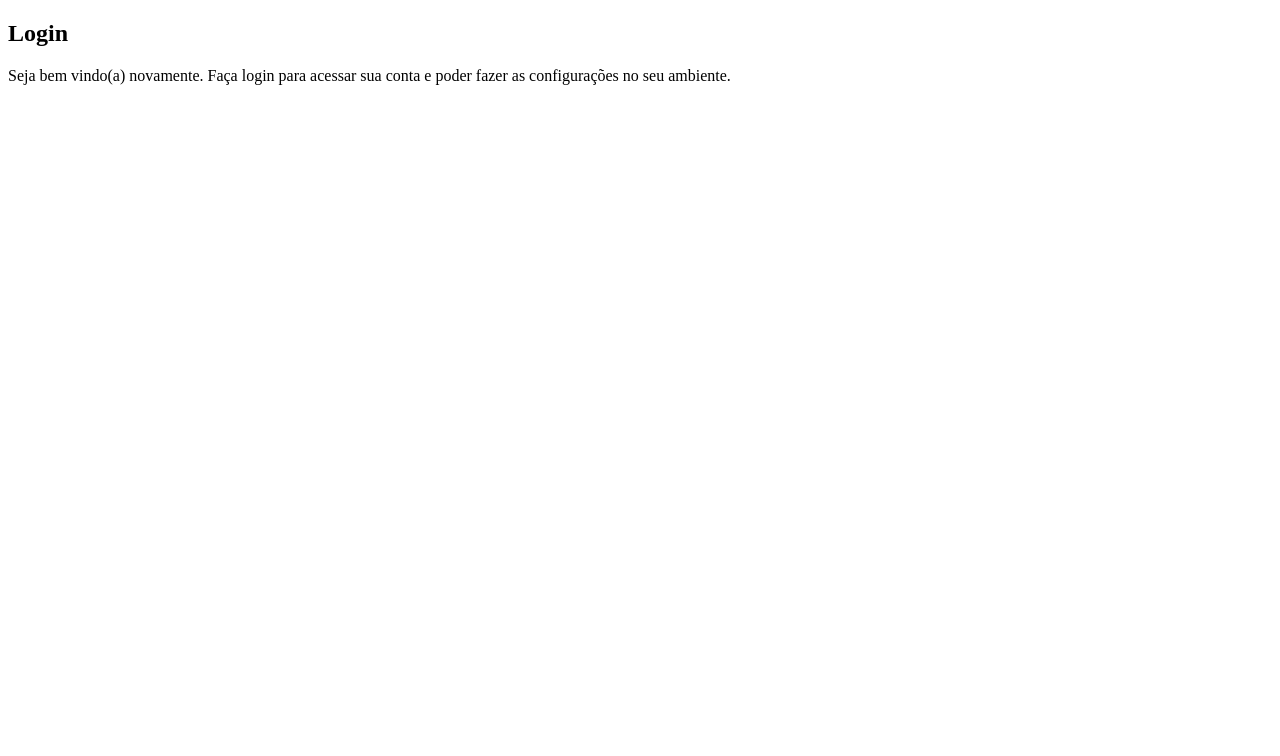
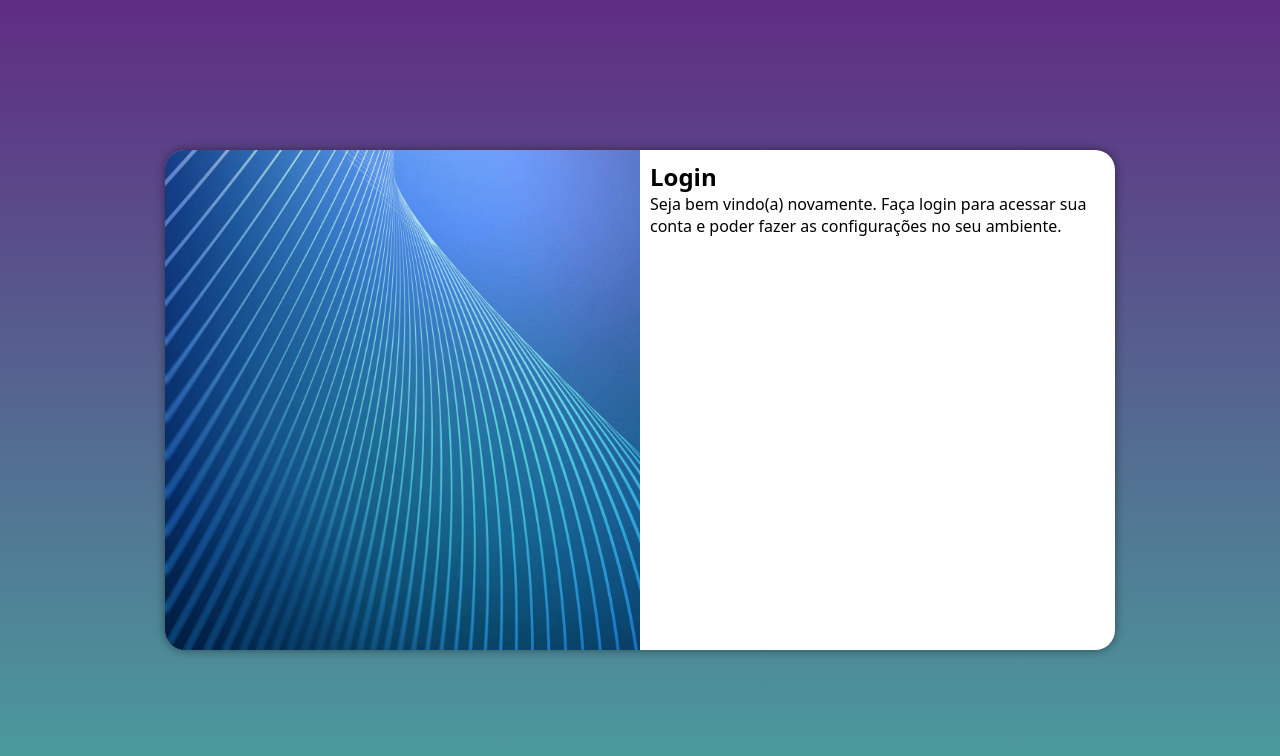
Before and after one commit to vivifsantos/projeto-login, a plain HTML site: page index.html in a window 1280 px wide. Drawn offline with Linux system fonts and the light colour scheme.

Commit message:
Atualizado

```diff
--- /dev/null
+++ b/estilos/media-query.css
@@ -0,0 +1,47 @@
+@charset "UTF-8";
+
+/* Typical device breakpoints
+-----------------------------
+Pequenas Telas: até 600px;
+Celular: de 600px até 768px;
+Tablet: 768px até 992px;
+Desktop: 992px até 1200px;
+Grandes telas: acima de 1200px
+*/
+
+@media screen and (min-width: 768px) and (max-width: 992px){
+    body {
+        background-image: linear-gradient(to top, #49a09d, #5f2c82);
+    }
+    section#login {
+        width: 80vw;
+    }
+    section#login > div#imagem {
+        float: left;
+        width: 30%;
+        height: 100%;
+    }
+    section#login > div#formulario {
+        float: right;
+        width: 70%;
+    }
+
+}
+
+@media screen and (min-width: 992px) {
+    body {
+        background-image: linear-gradient(to top, #49a09d, #5f2c82);
+    }
+    section#login {
+        width: 950px;
+    }
+    section#login > div#imagem {
+        float: left;
+        width: 50%;
+        height: 100%;
+    }
+    section#login > div#formulario {
+        float: right;
+        width: 50%;
+    }
+}
--- a/estilos/style.css
+++ b/estilos/style.css
@@ -5,3 +5,47 @@
     Verde: #49a09d
     Lilás: #5f2c82
 */
+
+*{
+    font-family: system-ui, -apple-system, BlinkMacSystemFont, 'Segoe UI', Roboto, Oxygen, Ubuntu, Cantarell, 'Open Sans', 'Helvetica Neue', sans-serif;
+    padding: 0px;
+    margin: 0px;
+    box-sizing: border-box;
+}
+body, html {
+    background-color: #5f2c82;
+    height: 100vh;
+    width: 100vw;
+}
+main {
+    position: relative;
+    height: 100vh;
+    width: 100vw;
+}
+section#login {
+    background-color: white;
+    width: 250px;
+    height: 500px;
+    border-radius: 20px;
+    position: absolute;
+    top: 50%;
+    left: 50%;
+    transform: translate(-50%, -50%);
+    overflow: hidden;
+    box-shadow: 0px 0px 10px rgba(0, 0, 0, 0.455);
+
+    transition: width 0.3s, heigth .3s;
+    transition-timing-function: ease;
+}
+section#login > div#imagem {
+    display: block;
+    background: #5f2c82 url(../imagens/pexels-sean-whang-804269.jpg) no-repeat;
+    height: 200px;
+    background-size: cover;
+    background-position: left bottom;
+}
+section#login > div#formulario {
+    display: block;
+    padding: 10px;
+
+}
--- a/index.html
+++ b/index.html
@@ -5,6 +5,7 @@
     <meta name="viewport" content="width=device-width, initial-scale=1.0">
     <title>Document</title>
     <link rel="stylesheet" href="estilos/style.css">
+    <link rel="stylesheet" href="estilos/media-query.css">
 </head>
 <body>
     <main>
```
